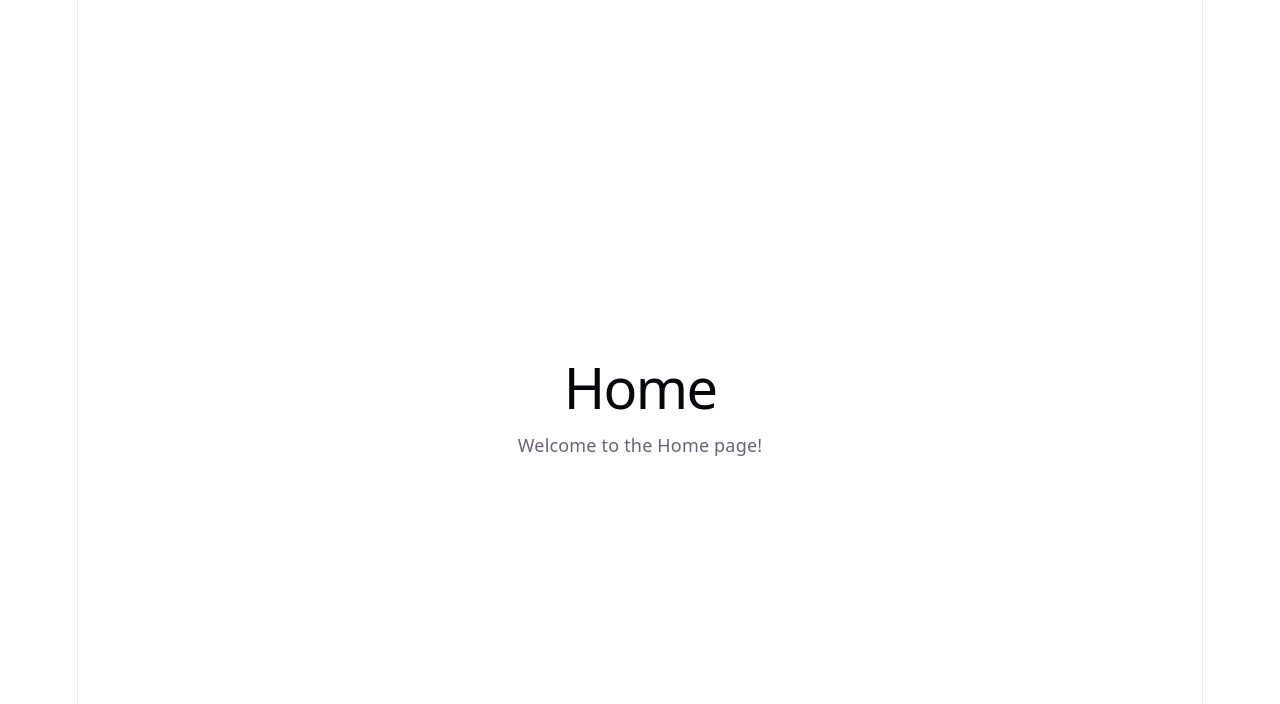
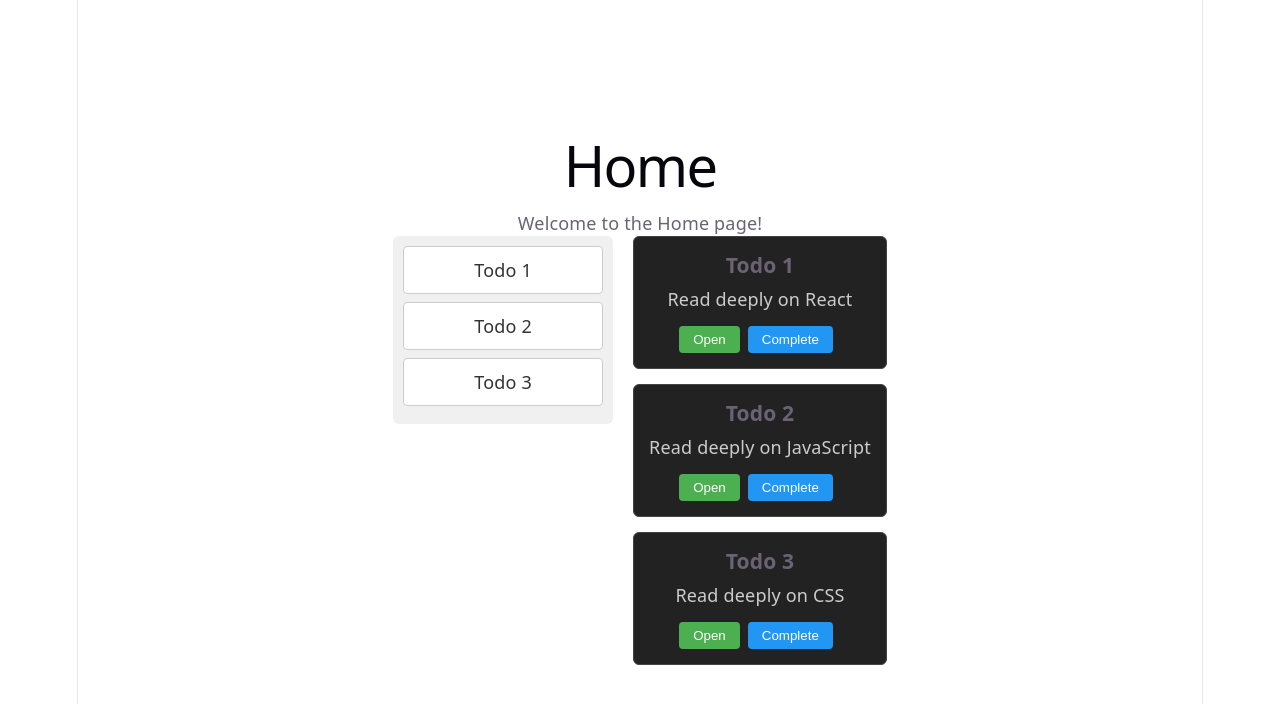
Before and after one commit to KelvinDerby/todo-app-starter, a React (Vite) app: page / in a window 1280 px wide. Shown: the top 704 px of the page. Built offline with nearby package versions, Linux system fonts and the light colour scheme.

Commit message:
Update home page with todo list and sidebar styles

```diff
--- a/src/App.css
+++ b/src/App.css
@@ -183,6 +183,72 @@
   }
 }
 
-.heading1{
+.heading1 {
+  text-align: center;
+}
 
+.home {
+  display: flex;
+  gap: 20px;
+  max-width: 900px;
+  margin: 0 auto;
 }
+
+.sidebar {
+ width: 200px;
+  background: #f0f0f0;
+  padding: 10px;
+  border-radius: 6px;
+  height: fit-content;
+}
+
+.sidebar-item {
+  padding: 10px;
+  margin-bottom: 8px;
+  background: white;
+  color: #333;
+  border: 1px solid #ccc;
+  border-radius: 4px;
+  text-align: center;
+  cursor: pointer;
+}
+
+.sidebar-item:hover {
+  background: #e0e0e0;
+}
+
+.todo {
+ background: #222;
+  border: 1px solid #444;
+  padding: 15px;
+  margin-bottom: 15px;
+  border-radius: 6px;
+  flex: 1;
+}
+
+.todo-title {
+  margin: 0 0 8px 0;
+}
+
+.todo-body {
+ margin: 0 0 12px 0;
+  color: #ccc;
+}
+
+.btn-open,
+.btn-complete {
+  margin-right: 8px;
+  padding: 6px 14px;
+  border: none;
+  border-radius: 4px;
+  cursor: pointer;
+  color: white;
+}
+
+.btn-open {
+  background: #4CAF50;
+}
+
+.btn-complete {
+  background: #2196F3;
+}
--- a/src/home.jsx
+++ b/src/home.jsx
@@ -1,10 +1,44 @@
 const Home = () => {
+
   return (
     <div>
-      <h1 class="heading1">Home</h1>
+      <h1 className="heading1">Home</h1>
       <p>Welcome to the Home page!</p>
+
+      <div className="home">
+        {/* Sidebar */}
+        <div className="sidebar">
+          <div className="sidebar-item">Todo 1</div>
+          <div className="sidebar-item">Todo 2</div>
+          <div className="sidebar-item">Todo 3</div>
+        </div>
+
+        {/* Todos */}
+        <div>
+          <div className="todo">
+            <h3 className="todo-title">Todo 1</h3>
+            <p className="todo-body">Read deeply on React</p>
+            <button className="btn-open">Open</button>
+            <button className="btn-complete">Complete</button>
+          </div>
+
+          <div className="todo">
+            <h3 className="todo-title">Todo 2</h3>
+            <p className="todo-body">Read deeply on JavaScript</p>
+            <button className="btn-open">Open</button>
+            <button className="btn-complete">Complete</button>
+          </div>
+
+          <div className="todo">
+            <h3 className="todo-title">Todo 3</h3>
+            <p className="todo-body">Read deeply on CSS</p>
+            <button className="btn-open">Open</button>
+            <button className="btn-complete">Complete</button>
+          </div>
+        </div>
+      </div>
     </div>
-  )
-}
+  );
+};
 
-export default Home
+export default Home;
```
